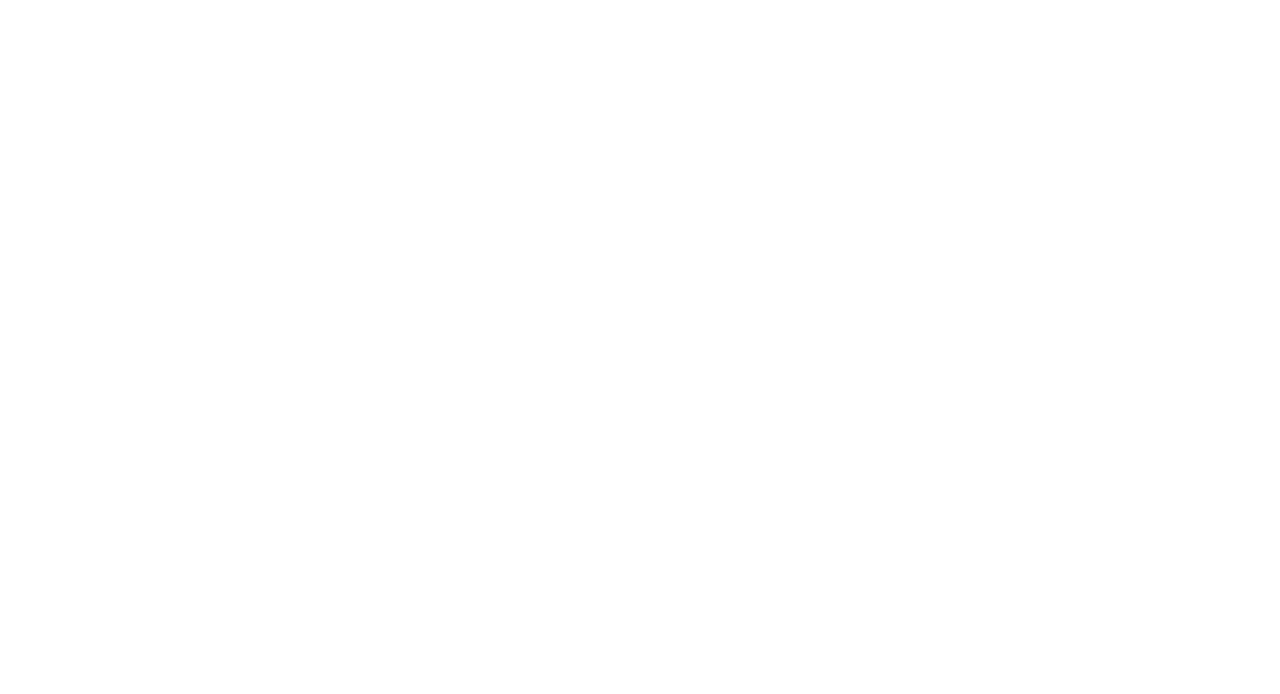
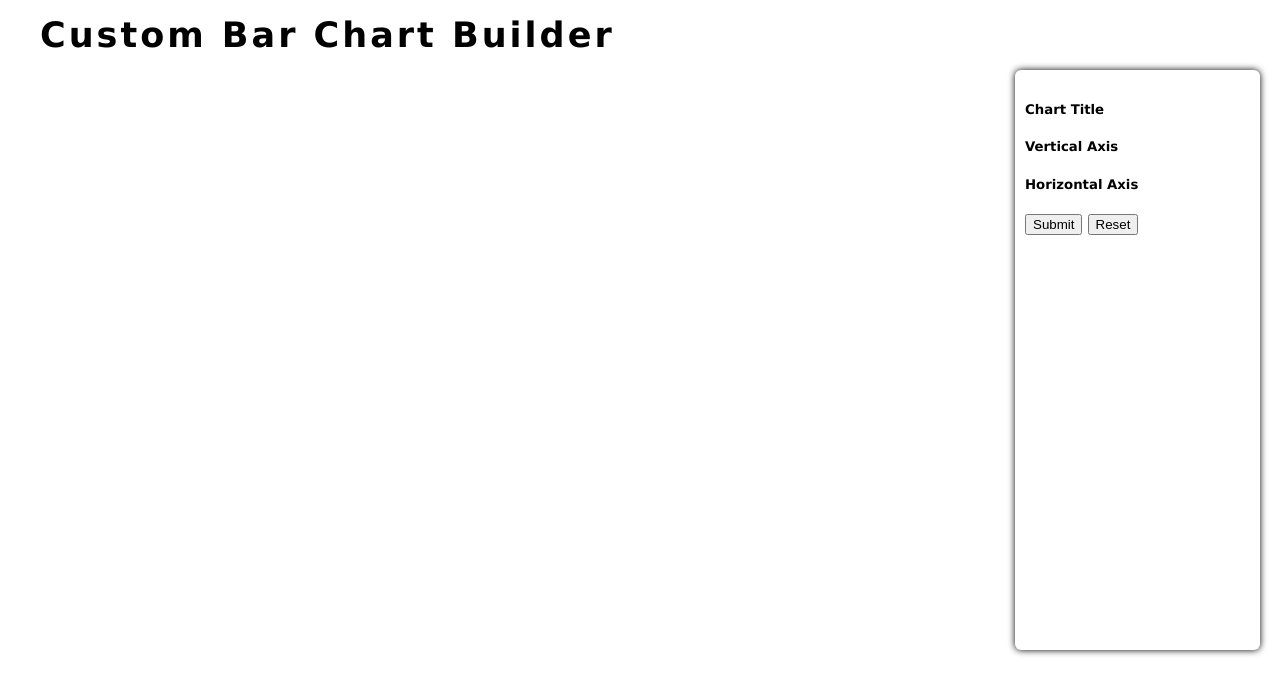
Before and after one commit to joeykishiuchi/bar-chart, a plain HTML site: page index.html in a window 1280 px wide. Drawn offline with nearby package versions, Linux system fonts and the light colour scheme.

Commit message:
header and config box inital styles and layout

```diff
--- a/index.html
+++ b/index.html
@@ -1,12 +1,36 @@
 <!DOCTYPE html>
 <html>
     <head>
+        <meta charset="utf-8">
         <script src="jquery-3.4.1.js"></script>
         <script src="script.js"></script>
         <link href="style.css" rel="stylesheet" type="text/css">
-        <title>Custom Bar Chart</title>
+        <title>Custom Bar Chart Builder</title>
     </head>
     <body>
-
+        <header>
+            <h3 id="main">Custom Bar Chart Builder</h3>
+        </header>
+        <div id="backdrop">
+            <div id='chart-area'>
+            </div>
+        </div>
+        <section id="config-content">
+            <div id="options">
+                <div id=title-config>
+                    <h5>Chart Title</h5>
+                </div>
+                <div id="y-axis">
+                    <h5>Vertical Axis</h5>
+                </div>
+                <div id='x-axis'>
+                    <h5>Horizontal Axis</h5>
+                </div>
+            </div>
+            <div id="render-buttons">
+                <button id="submit">Submit</button>
+                <button id="reset">Reset</button>
+            </div>
+        </section>
     </body>
 </html>
--- a/style.css
+++ b/style.css
@@ -0,0 +1,28 @@
+body {
+    margin: 0 auto;
+    overflow: scroll;
+    font-family: Geneva, Tahoma, sans-serif;
+}
+
+header {
+    width: 100%;
+    margin: 15px auto;
+}
+
+#main {
+    font-size: 35px;
+    letter-spacing: 3px;
+    margin: auto 40px;
+    left: 60px;
+}
+
+#config-content {
+    width: 225px;
+    height: 560px;
+    float: right;
+    white-space: normal;
+    margin: auto 20px;
+    padding: 10px;
+    border-radius: 6px;
+    box-shadow: 0 0 7px 0px;
+}
```
